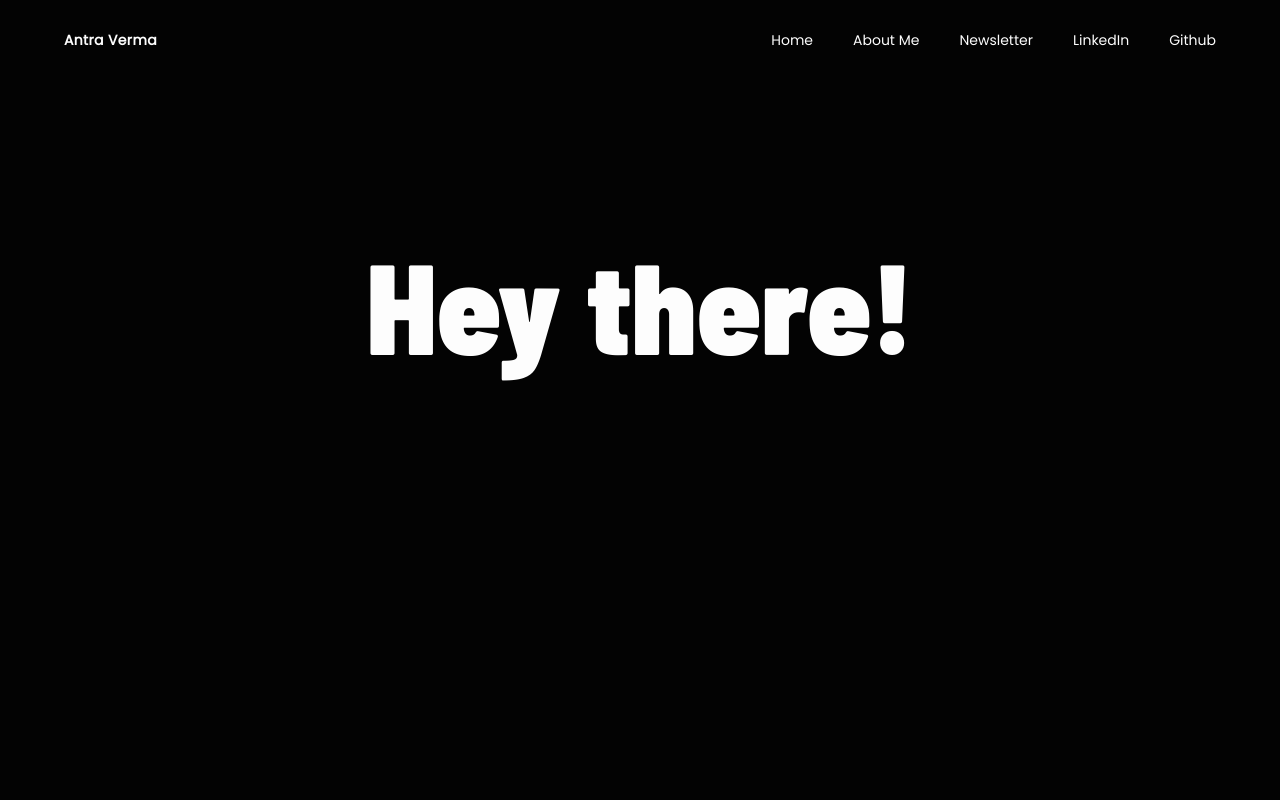
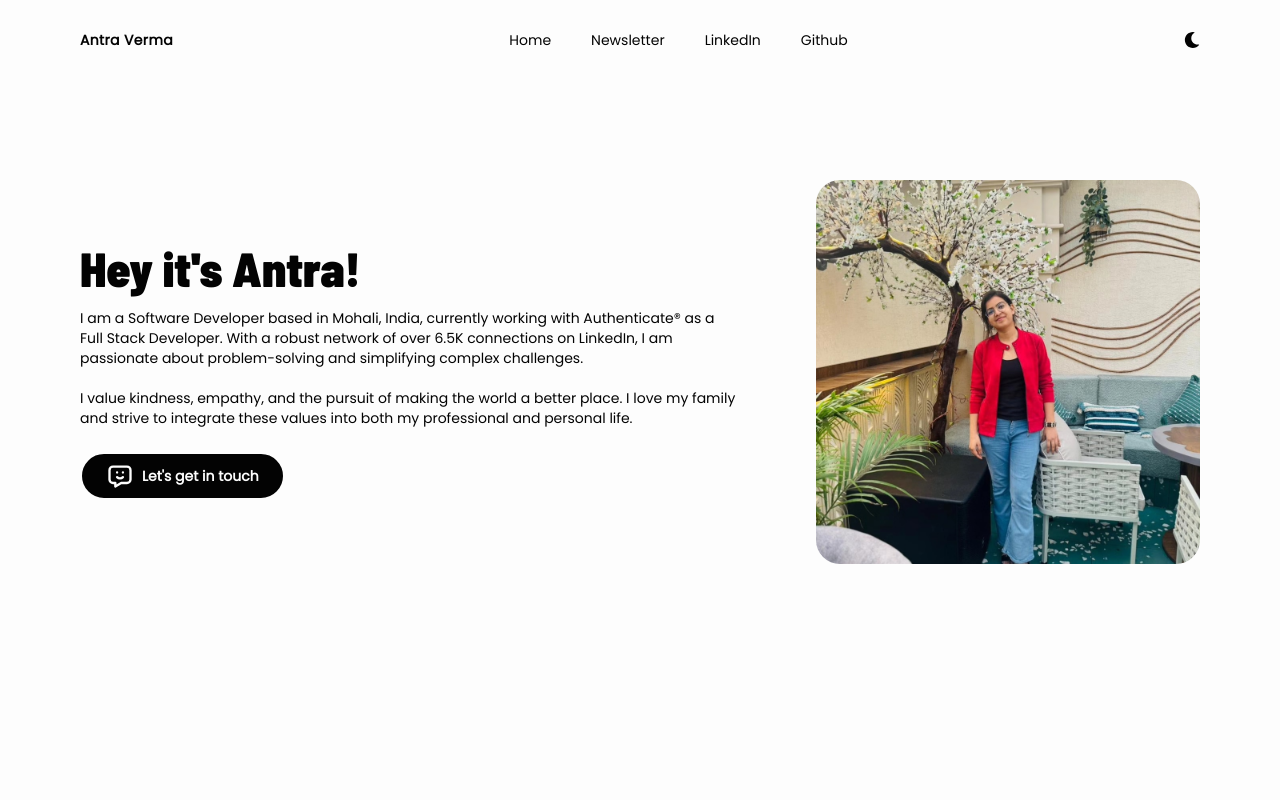
Before and after one commit to mis-coder/antraverma.com, a Next.js app: page / in a window 1280 px wide. Shown: the top 800 px of the page. Built offline with nearby package versions, Linux system fonts and the light colour scheme.

Commit message:
- dark mode - content updates

```diff
--- a/app/(pages)/about/page.tsx
+++ /dev/null
@@ -1,36 +0,0 @@
-import Image from "next/image";
-
-import ProfileImg from "@/app/assets/images/website-about-pic-1.jpeg";
-
-const AboutPage = () => {
-  return (
-    <section className="pt-5 pb-20 md:pt-20 md:pb-0">
-      <div className="flex flex-col-reverse md:flex-row w-full h-full gap-10 md:gap-20 items-center justify-center">
-        <div className="w-full md:w-1/2">
-          <h2 className="font-barlow text-4xl md:text-5xl">
-            Hey it&apos;s Antra!
-          </h2>
-          <p className="mt-4 text-sm md:text-md">
-            I am a Software Developer based in Mohali, India, currently working
-            with Authenticate® as a Full Stack Developer. With a robust network
-            of over 6.5K connections on LinkedIn, I am passionate about
-            problem-solving and simplifying complex challenges.
-            <br />
-            <br /> I value kindness, empathy, and the pursuit of making the
-            world a better place. I love my family and strive to integrate these
-            values into both my professional and personal life.
-          </p>
-        </div>
-        <Image
-          src={ProfileImg}
-          quality={80}
-          alt="my-picture"
-          className="md:w-96 h-96 object-cover rounded-3xl"
-          placeholder="blur"
-        />
-      </div>
-    </section>
-  );
-};
-
-export default AboutPage;
--- a/app/components/Header.tsx
+++ b/app/components/Header.tsx
@@ -1,5 +1,6 @@
 import MobileNavbar from "./UI/MobileNavbar";
 import Navbar from "./UI/Navbar";
+import ToggleTheme from "./UI/ToggleTheme";
 
 const Header = () => {
   return (
@@ -12,6 +13,7 @@ const Header = () => {
       </a>
       <Navbar />
       <MobileNavbar />
+      <ToggleTheme turnDarkOn={true} />
     </header>
   );
 };
--- /dev/null
+++ b/app/components/UI/ToggleTheme.tsx
@@ -0,0 +1,12 @@
+import React from "react";
+import { FaMoon, FaSun } from "react-icons/fa";
+
+interface ToggleThemeProps {
+  turnDarkOn: boolean;
+}
+
+const ToggleTheme: React.FC<ToggleThemeProps> = ({ turnDarkOn }) => {
+  return <button>{turnDarkOn ? <FaMoon /> : <FaSun />}</button>;
+};
+
+export default ToggleTheme;
--- a/app/constants/static-data/index.ts
+++ b/app/constants/static-data/index.ts
@@ -3,11 +3,6 @@ export const navItems = [
     target: "",
     title: "Home",
     url: "/",
-  },
-  {
-    target: "",
-    title: "About Me",
-    url: "/about",
   },
   {
     target: "_blank",
--- a/app/globals.css
+++ b/app/globals.css
@@ -26,4 +26,8 @@ html {
   .list-item--link{
     @apply hover:underline underline-offset-8
   }
+
+  .link-btn{
+      @apply bg-primary-black text-primary-white flex md:inline-flex items-center justify-center rounded-3xl py-2 px-6 text-sm mt-6 gap-2 font-bold hover:bg-transparent hover:text-primary-black border-primary-white border-2 hover:border-solid hover:border-primary-black hover:transition-all duration-500 dark:bg-primary-white dark:text-primary-black dark:hover:bg-transparent dark:hover:text-primary-white dark:hover:border-primary-white;
+  }
 }
--- a/app/layout.tsx
+++ b/app/layout.tsx
@@ -18,12 +18,16 @@ export default function RootLayout({
 }>) {
   return (
     <html lang="en">
-      <body className={`${poppins.className}  px-8 md:px-16`}>
-        <Header />
-        <main className="flex min-h-screen flex-col items-center justify-between">
-          {children}
-        </main>
-        <Footer />
+      <body
+        className={`${poppins.className} bg-primary-white text-primary-black dark:bg-primary-black dark:text-primary-white`}
+      >
+        <div className=" max-w-screen-xl mx-auto px-6 md:px-20">
+          <Header />
+          <main className="flex min-h-screen flex-col items-center justify-between">
+            {children}
+          </main>
+          <Footer />
+        </div>
       </body>
     </html>
   );
--- a/app/page.tsx
+++ b/app/page.tsx
@@ -1,5 +1,42 @@
-import HeroSection from "./components/sections/Hero";
+import Image from "next/image";
 
-export default function Home() {
-  return <HeroSection />;
+import ProfileImg from "@/app/assets/images/website-about-pic-1.jpeg";
+import { TbMessageChatbot } from "react-icons/tb";
+
+export default function HomePage() {
+  return (
+    <section className="pt-5 pb-20 md:mt-20 2xl:mt-40 md:pb-0 w-full h-full">
+      <div className="flex flex-col-reverse md:flex-row w-full h-full gap-10 md:gap-20 items-center justify-center">
+        <div className="w-full">
+          <h2 className="font-barlow text-4xl md:text-5xl">
+            Hey it&apos;s Antra!
+          </h2>
+          <p className="mt-4 text-sm md:text-md">
+            I am a Software Developer based in Mohali, India, currently working
+            with Authenticate® as a Full Stack Developer. With a robust network
+            of over 6.5K connections on LinkedIn, I am passionate about
+            problem-solving and simplifying complex challenges.
+            <br />
+            <br /> I value kindness, empathy, and the pursuit of making the
+            world a better place. I love my family and strive to integrate these
+            values into both my professional and personal life.
+          </p>
+          <a
+            href="https://www.linkedin.com/in/antra-verma/"
+            className="link-btn"
+          >
+            <TbMessageChatbot size={28} />
+            Let's get in touch
+          </a>
+        </div>
+        <Image
+          src={ProfileImg}
+          quality={80}
+          alt="my-picture"
+          className="md:w-96 h-96 object-cover rounded-3xl"
+          placeholder="blur"
+        />
+      </div>
+    </section>
+  );
 }
```
